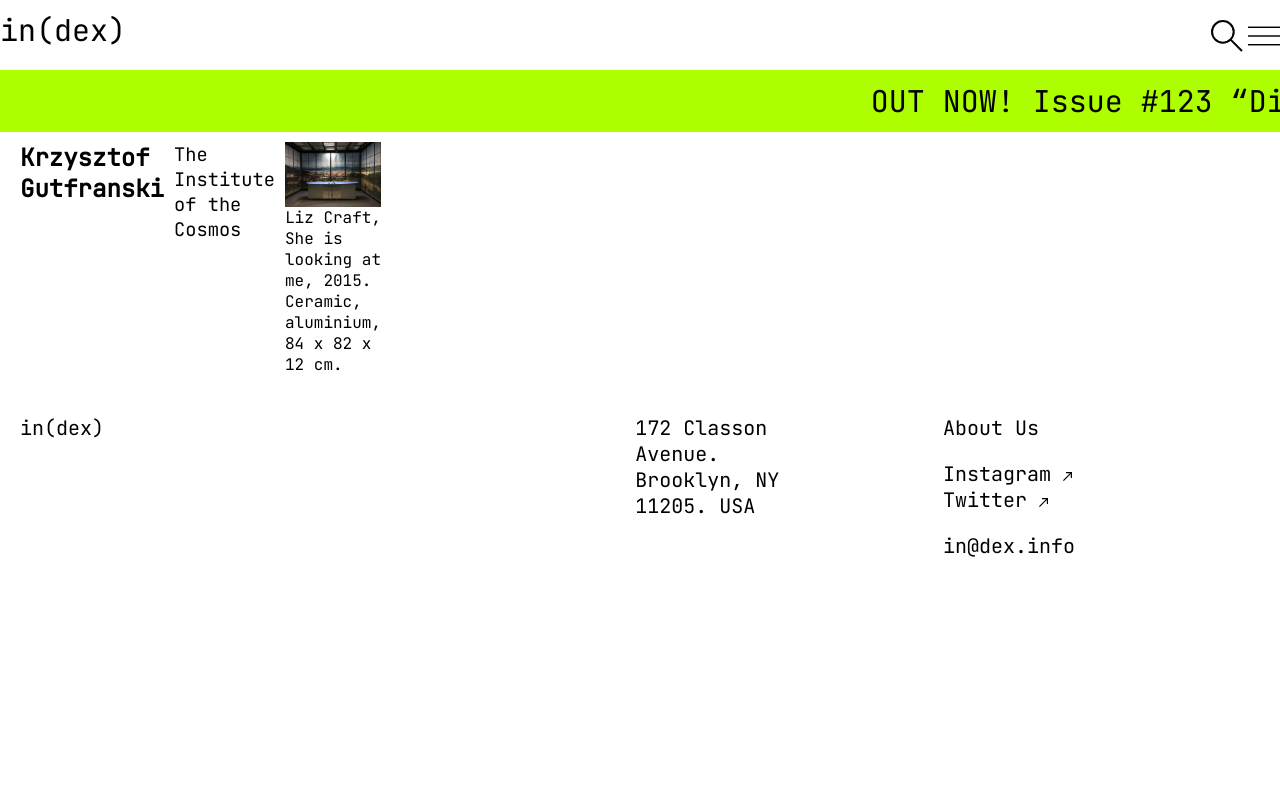
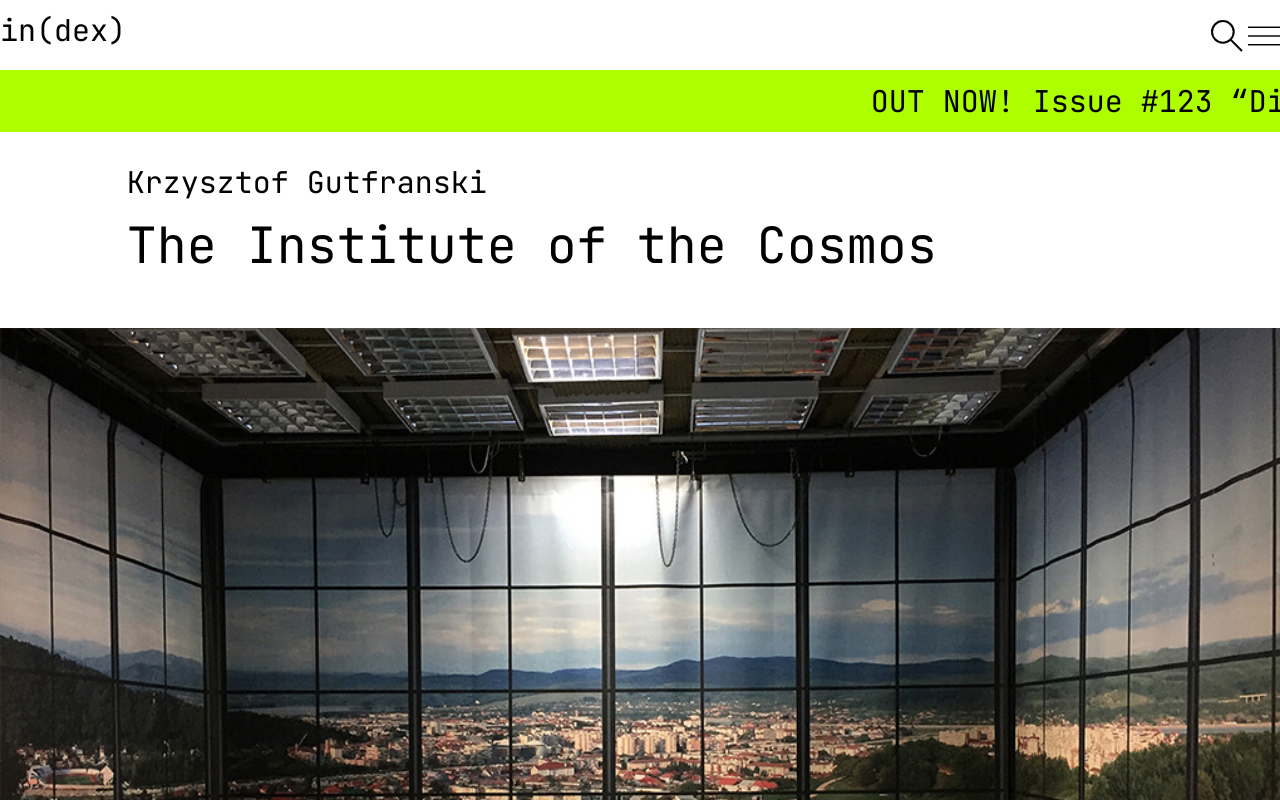
Before and after one commit to Yngvolainen/index, a Vue app: page /the-institute-of-the-cosmos in a window 1280 px wide. Shown: the top 800 px of the page. Built offline with nearby package versions, Linux system fonts and the light colour scheme.

Commit message:
Add styling

```diff
--- a/src/components/FullArticle.vue
+++ b/src/components/FullArticle.vue
@@ -1,12 +1,14 @@
 <template>
-  <section class="fullArticle" >
+    <section class="fullArticle" >
         <h2 class="fullArticle__author"> {{ articles[ArticleDataIndex].author }} </h2>
         <h3 class="fullArticle__title"> {{ articles[ArticleDataIndex].title }} </h3>
 
-        <figure>
+        <figure class="fullArticle__preview">
             <img class="fullArticle__image" :src="articles[ArticleDataIndex].preview.image" />
             <figcaption class="fullArticle__image-caption"> {{ articles[ArticleDataIndex].preview.caption }} </figcaption>
         </figure>
+
+        <p class="fullArticle__text"> {{ articles[ArticleDataIndex].body }} </p>
     </section>
 </template>
 
@@ -18,7 +20,7 @@
             },
 
             ArticleDataIndex() {
-                return this.$route.params.article_id === 'the-institute-of-the-cosmos' ? 0 : 2 /* return articledata based on which article is navigated to in home.vue */
+                return this.$route.params.article_id === 'the-institute-of-the-cosmos' ? 0 : 2 /* return articledata based the article that was clicked in home.vue */
             }
         }
     }
@@ -29,6 +31,38 @@
         display: grid;
         grid-template-columns: repeat(12, 1fr);
         gap: var(--column-gap);
-        padding: var(--outside-margin);
+    }
+
+    .fullArticle__author {
+        grid-column: 2 /span 4;
+        font-size: var(--body);
+        padding-top: var(--lineheight-medium);
+        padding-left: var(--outside-margin);
+        padding-right: var(--outside-margin);
+    }
+
+    .fullArticle__title {
+        grid-column: 2 / span 10;
+        font-size: var(--heading);
+        padding-left: var(--outside-margin);
+        padding-right: var(--outside-margin);
+    }
+
+    .fullArticle__preview {
+        grid-column: span 13;
+        padding-top: var(--lineheight-medium);
+        padding-bottom: var(--lineheight-big);
+    }
+
+    .fullArticle__image-caption {
+        font-size: var(--caption);
+        padding: var(--lineheight-xsmall);
+    }
+
+    .fullArticle__text {
+        grid-column: 3 / span 8;
+        font-size: var(--body);
+        padding-left: var(--outside-margin);
+        padding-right: var(--outside-margin);
     }
 </style>
--- a/src/style/style.css
+++ b/src/style/style.css
@@ -2,6 +2,6 @@ body {
 	font-family: 'JetBrainsMono';
 }
 
-h3 {
+h3, h2 {
 	font-weight: 400;
 }
```
